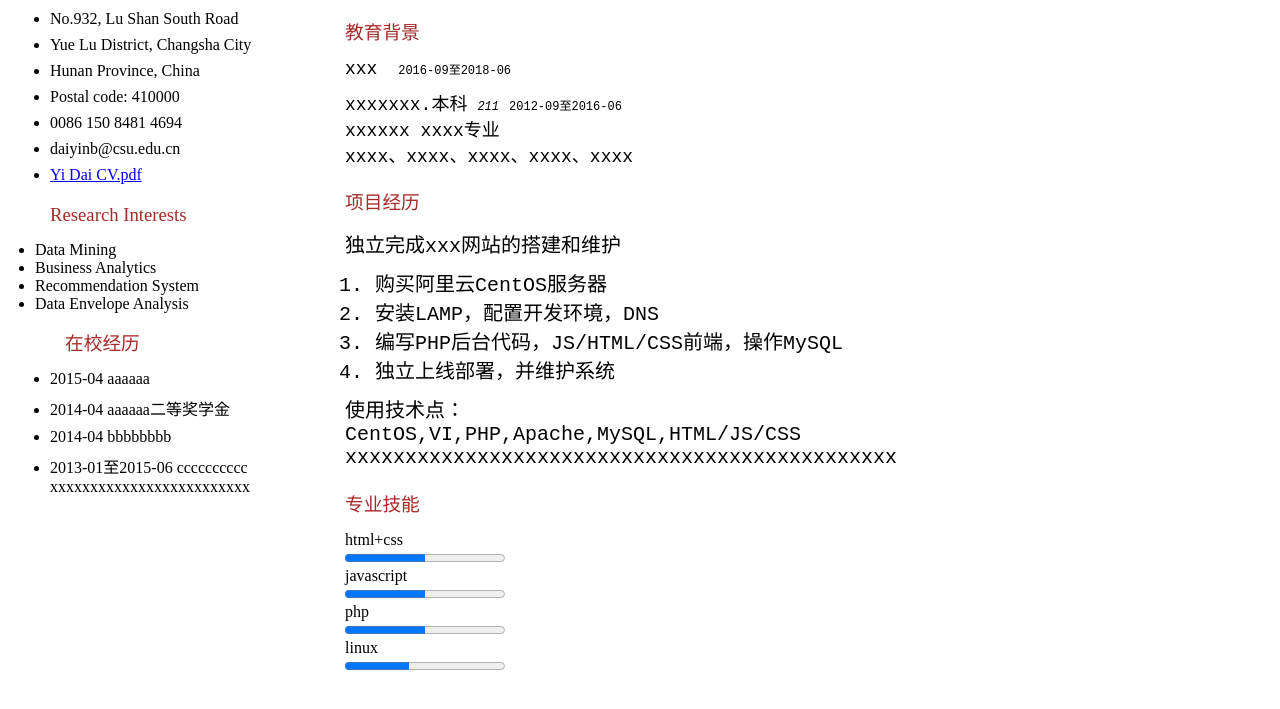
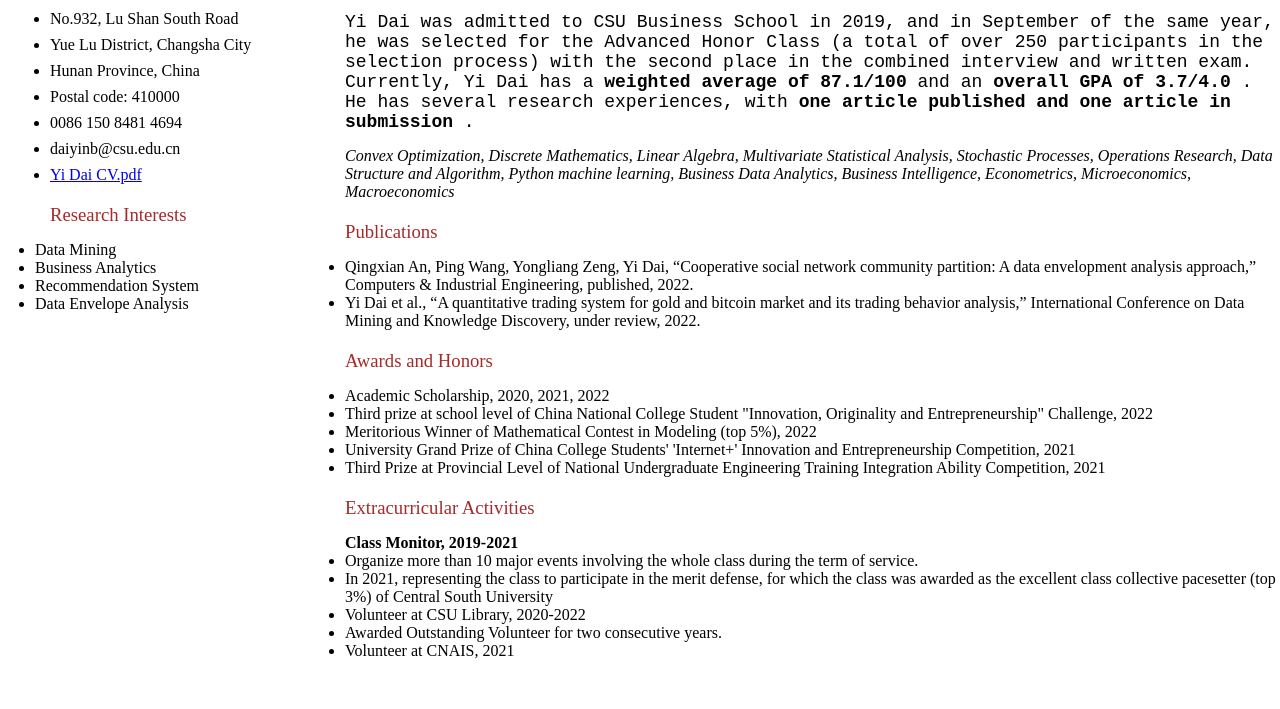
Before and after one commit to BoshCHEN/boshchen.github.io, a plain HTML site: page index.html in a window 1280 px wide. Shown: the part 203-912 px from the top of the page. Drawn offline with Linux system fonts and the light colour scheme.

Commit message:
finish info

```diff
--- a/index.html
+++ b/index.html
@@ -48,6 +48,7 @@
       /* background: #eae6e666; */
       position: relative;
     }
+
     /* 侧边 */
     .sideBar{
       width: 300px;
@@ -55,9 +56,11 @@
       /* background: #9adab599; */
       margin-left: 30px;
     }
+
     .sideBar > .personalInfo,.awards{
       padding-left: 20px;
     }
+
     .sideBar > .selfEva{
       padding: 0 5px;
     }
@@ -67,47 +70,58 @@
       font-weight: 500;
       margin: 15px;
     }
+
     .personalInfo{
       padding: 5px;
     }
+
     .personalInfo > ul > li{
       margin-top: 8px;
     }
+
     .awards > ul > li{
       margin-top: 8px;
     }
+
     /*主要内容*/
     .content{
       position: absolute;
       top: 0;
       left: 330px;
     }
+
     .content > div{
       margin-top: 15px;
       margin-left: 15px;
     }
+
     .content > div > h3{
       margin-top: 20px;
       margin-bottom: 15px;
       color: brown;
       font-weight: 500;
     }
+
     .education > div{
       margin-bottom: 10px;
     }
+
     .education .para{
       font-size: 18px;
       font-family: monospace;
     }
+
     .education .para > i,span{
       font-size: 12px;
       margin-left: 10px;
     }
+
     .jobExp > div > p,ol{
       margin-bottom: 10px;
       font-size: 20px;
       font-family: monospace;
     }
+
     .jobExp > div > ol{
       margin-left: 30px;
     }
@@ -140,6 +154,7 @@
           <li> <a href="#"> Yi Dai CV.pdf </a> </li>
         </ul>
       </div>
+
       <div class="selfEva">
         <h3>Research Interests</h3>
         <ul>
@@ -149,61 +164,59 @@
           <li>Data Envelope Analysis</li>
         </ul>
       </div>
-      <div class="awards">
-        <h3>在校经历</h3>
-        <ul>
-          <li>2015-04 aaaaaa</li>
-          <li>2014-04 aaaaaa二等奖学金</li>
-          <li>2014-04 bbbbbbbb</li>
-          <li>2013-01至2015-06 cccccccccc
-            <p>xxxxxxxxxxxxxxxxxxxxxxxxx</p>
-          </li>
-        </ul>
-      </div>
-      <div class="skill"></div>
     </div>
+
     <!-- MainContents -->
     <div class="content">
       <div class="education">
-        <h3>教育背景</h3>
         <div>
-          <p class="para">xxx   <span>2016-09至2018-06</span></p>
-        </div>
-        <div>
-          <p class="para">xxxxxxx.本科<i>211</i><span>2012-09至2016-06</span></p>
-          <p class="para">xxxxxx xxxx专业</p>
-          <p class="para subject">xxxx、xxxx、xxxx、xxxx、xxxx</p>
-          <p class="subjects"></p>
-        </div>
-      </div>
-      <div class="jobExp">
-        <h3>项目经历</h3>
-        <div>
-          <p>独立完成xxx网站的搭建和维护</p>
-          <ol>
-            <li>购买阿里云CentOS服务器</li>
-            <li>安装LAMP，配置开发环境，DNS</li>
-            <li>编写PHP后台代码，JS/HTML/CSS前端，操作MySQL</li>
-            <li>独立上线部署，并维护系统</li>
-          </ol>
-          <p>使用技术点：<br>
-            CentOS,VI,PHP,Apache,MySQL,HTML/JS/CSS
-            <br>
-            xxxxxxxxxxxxxxxxxxxxxxxxxxxxxxxxxxxxxxxxxxxxxx
+          <p class="para">Yi Dai was admitted to CSU Business School in 2019, and in September of the same year, he was selected for the Advanced Honor Class (a total of over 250 participants in the selection process) with the second place in the combined interview and written exam.
+            Currently, Yi Dai has a <b> weighted average of 87.1/100 </b> and an <b> overall GPA of 3.7/4.0 </b>.
+            He has several research experiences, with <b> one article published and one article in submission </b>.
           </p>
         </div>
       </div>
-      <div class="skill">
-        <h3>专业技能</h3>
+
+      <div class="jobExp">
+        <p>
+          <i>Convex Optimization, Discrete Mathematics, Linear Algebra, Multivariate Statistical Analysis, Stochastic Processes, Operations Research, Data Structure and Algorithm, Python machine learning, Business Data Analytics, Business Intelligence, Econometrics, Microeconomics, Macroeconomics</i>
+        </p>
+      </div>
+
+      <div class="jobExp">
+        <h3>Publications</h3>
         <div>
-          <p>html+css</p>
-          <progress value="50" max="100"></progress>
-          <p>javascript</p>
-          <progress value="50" max="100"></progress>
-          <p>php</p>
-          <progress value="50" max="100"></progress>
-          <p>linux</p>
-          <progress value="40" max="100"></progress>
+          <ul>
+            <li>Qingxian An, Ping Wang, Yongliang Zeng, Yi Dai, “Cooperative social network community partition: A data envelopment analysis approach,” Computers & Industrial Engineering, published, 2022.</li>
+            <li>Yi Dai et al., “A quantitative trading system for gold and bitcoin market and its trading behavior analysis,” International Conference on Data Mining and Knowledge Discovery, under review, 2022.</li>
+          </ul>
+        </div>
+      </div>
+
+      <div class="jobExp">
+        <h3>Awards and Honors</h3>
+        <div>
+          <ul>
+            <li>Academic Scholarship, 2020, 2021, 2022</li>
+            <li>Third prize at school level of China National College Student "Innovation, Originality and Entrepreneurship" Challenge, 2022</li>
+            <li>Meritorious Winner of Mathematical Contest in Modeling (top 5%), 2022</li>
+            <li>University Grand Prize of China College Students' 'Internet+' Innovation and Entrepreneurship Competition, 2021</li>
+            <li>Third Prize at Provincial Level of National Undergraduate Engineering Training Integration Ability Competition, 2021</li>
+          </ul>
+        </div>
+      </div>
+
+      <div class="jobExp">
+        <h3>Extracurricular Activities</h3>
+        <h4>Class Monitor, 2019-2021</h4>
+        <div>
+          <ul>
+            <li>Organize more than 10 major events involving the whole class during the term of service.</li>
+            <li>In 2021, representing the class to participate in the merit defense, for which the class was awarded as the excellent class collective pacesetter (top 3%) of Central South University</li>
+            <li>Volunteer at CSU Library, 2020-2022</li>
+            <li>Awarded Outstanding Volunteer for two consecutive years.</li>
+            <li>Volunteer at CNAIS, 2021</li>
+          </ul>
         </div>
       </div>
     </div>
```
